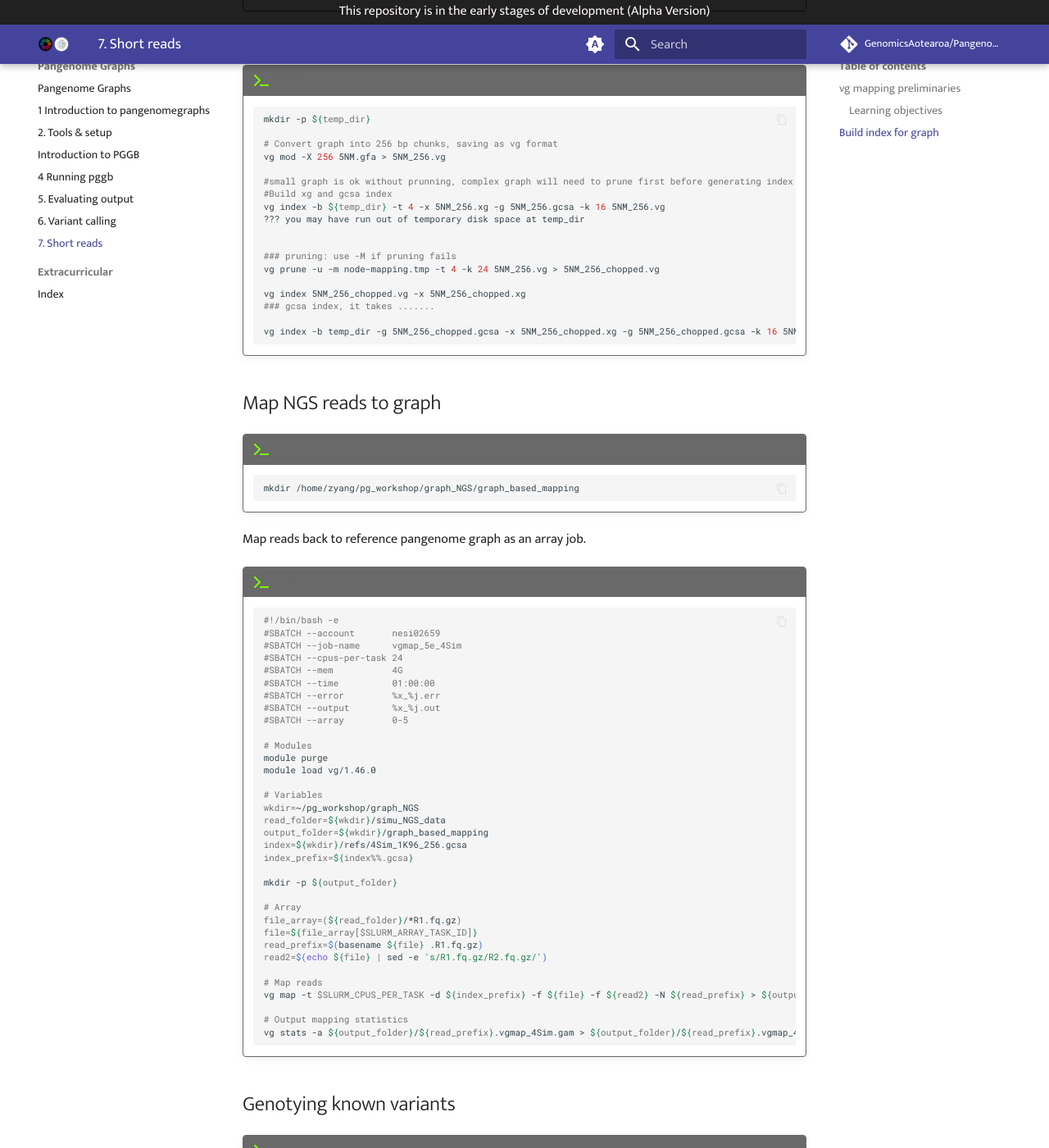
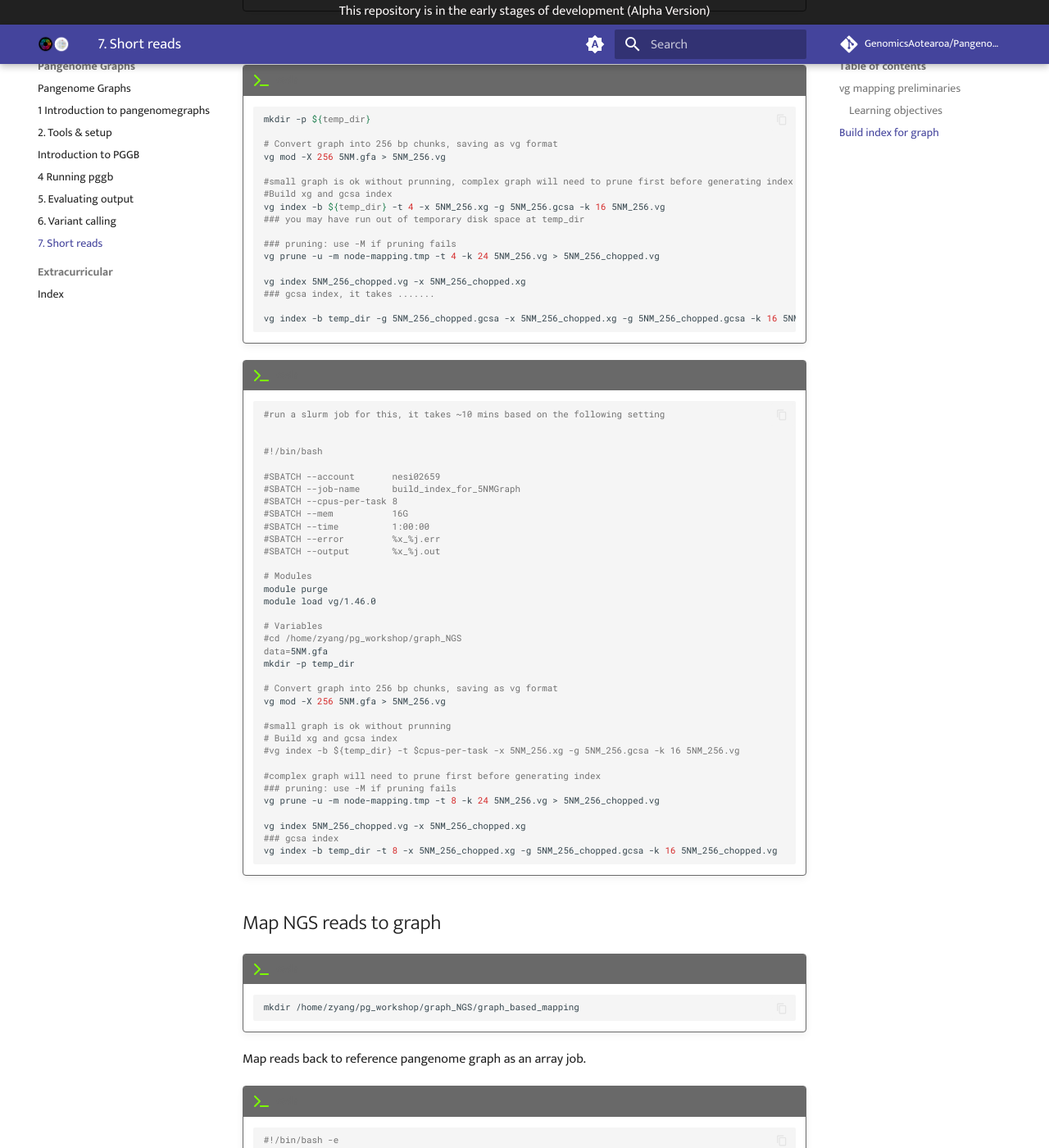
Before and after one commit to GenomicsAotearoa/Pangenome-Graphs-Workshop, an MkDocs documentation site: the page built from docs/7_Short_reads.md, in a window 1280 px wide and 1400 px high, scrolled down 1287 px. Shown: the whole window at 82% size. Built offline with MkDocs 1.6.1 and Material for MkDocs 9.7.7, drawn with Linux system fonts in a browser that asks for light colours; comment, search, counter and statistics services are not loaded; some of the changed text lies outside the part shown.

Commit message:
Update 7_Short_reads.md

````diff
--- a/docs/7_Short_reads.md
+++ b/docs/7_Short_reads.md
@@ -22,7 +22,6 @@ we use vg map in this workshop
     - Variant calling for NGS data against genome graph
 
 
-
 ## Build index for graph
 
 !!! terminal "code"
@@ -30,11 +29,11 @@ we use vg map in this workshop
     ```bash
     mkdir graph_NGS
 
-    # copy graph to the graph reference (.gfa file) to work direvtory graph_NGS
+    #copy graph to the graph reference (.gfa file) to work direvtory graph_NGS
     cp /home/$your_home_dir/pg_workshop/5NM*.gfa ./home/$your_home_dir/pg_workshop/graph_NGS/5NM.gfa
 
 
-    #cd ./home/$your_home_dir/pg_workshop/graph_NGS
+    #cd /home/$your_home_dir/pg_workshop/graph_NGS
 
 
 Load the necessary modules for an example run.
@@ -60,8 +59,7 @@ Build the index.
     #small graph is ok without prunning, complex graph will need to prune first before generating index
     #Build xg and gcsa index
     vg index -b ${temp_dir} -t 4 -x 5NM_256.xg -g 5NM_256.gcsa -k 16 5NM_256.vg
-    ??? you may have run out of temporary disk space at temp_dir
-
+    ### you may have run out of temporary disk space at temp_dir
 
     ### pruning: use -M if pruning fails
     vg prune -u -m node-mapping.tmp -t 4 -k 24 5NM_256.vg > 5NM_256_chopped.vg
@@ -71,6 +69,50 @@ Build the index.
 
     vg index -b temp_dir -g 5NM_256_chopped.gcsa -x 5NM_256_chopped.xg -g 5NM_256_chopped.gcsa -k 16 5NM_256_chopped.vg
     ```
+
+!!! terminal "code"
+
+    ```bash
+    #run a slurm job for this, it takes ~10 mins based on the following setting
+
+
+    #!/bin/bash
+
+    #SBATCH --account       nesi02659
+    #SBATCH --job-name      build_index_for_5NMGraph
+    #SBATCH --cpus-per-task 8
+    #SBATCH --mem           16G
+    #SBATCH --time          1:00:00
+    #SBATCH --error         %x_%j.err
+    #SBATCH --output        %x_%j.out
+
+    # Modules
+    module purge
+    module load vg/1.46.0
+
+    # Variables
+    #cd /home/zyang/pg_workshop/graph_NGS
+    data=5NM.gfa
+    mkdir -p temp_dir
+
+    # Convert graph into 256 bp chunks, saving as vg format
+    vg mod -X 256 5NM.gfa > 5NM_256.vg
+
+    #small graph is ok without prunning
+    # Build xg and gcsa index
+    #vg index -b ${temp_dir} -t $cpus-per-task -x 5NM_256.xg -g 5NM_256.gcsa -k 16 5NM_256.vg
+
+    #complex graph will need to prune first before generating index
+    ### pruning: use -M if pruning fails
+    vg prune -u -m node-mapping.tmp -t 8 -k 24 5NM_256.vg > 5NM_256_chopped.vg
+
+    vg index 5NM_256_chopped.vg -x 5NM_256_chopped.xg
+    ### gcsa index
+    vg index -b temp_dir -t 8 -x 5NM_256_chopped.xg -g 5NM_256_chopped.gcsa -k 16 5NM_256_chopped.vg
+
+    ```
+
+
 
 ## Map NGS reads to graph
 
````
